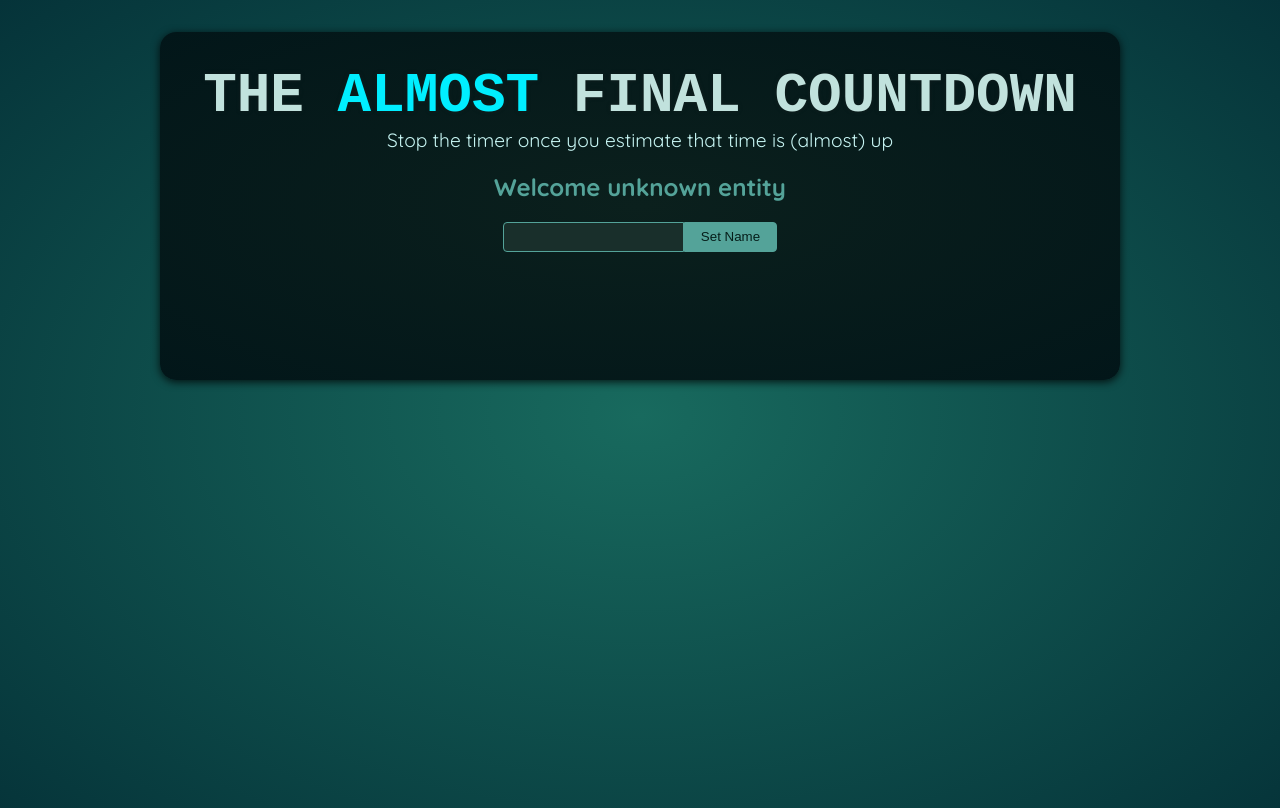
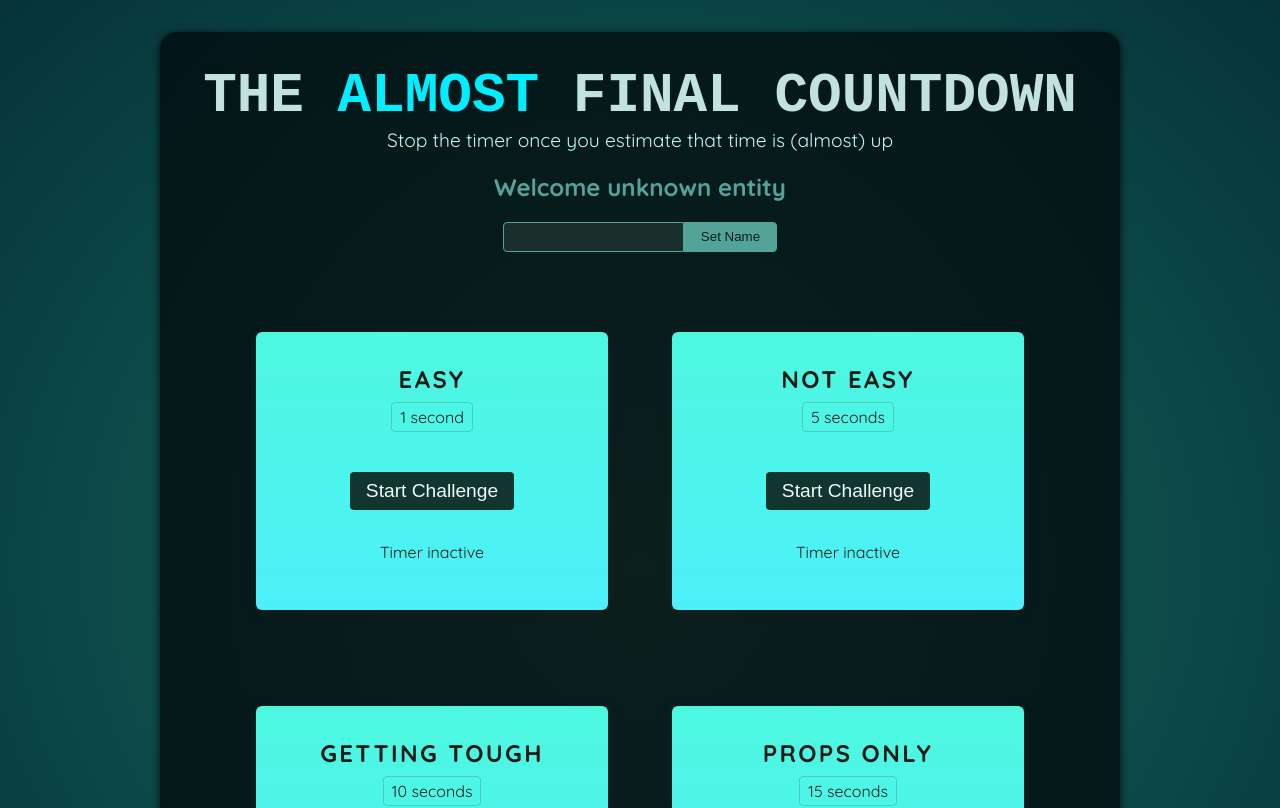
Before and after one commit to Midnajt/reactSkilling, a React (Vite) app: page / in a window 1280 px wide. Shown: the top 808 px of the page. Built offline with nearby package versions, Linux system fonts and the light colour scheme; a web font is replaced by a local one.

Commit message:
practices with refs

```diff
--- a/src/App.jsx
+++ b/src/App.jsx
@@ -1,10 +1,16 @@
 import Player from './components/Player.jsx';
+import TimerChallenge from './components/TimerChallenge.jsx';
 
 function App() {
   return (
     <>
       <Player />
-      <div id="challenges"></div>
+      <div id="challenges">
+        <TimerChallenge title="Easy" targetTime={1}/>
+        <TimerChallenge title="Not easy" targetTime={5}/>
+        <TimerChallenge title="Getting tough" targetTime={10}/>
+        <TimerChallenge title="Props only" targetTime={15}/>
+      </div>
     </>
   );
 }
--- a/src/components/Player.jsx
+++ b/src/components/Player.jsx
@@ -1,23 +1,20 @@
-import {useState} from 'react';
+import {useState, useRef} from 'react';
 
 export default function Player() {
-  const [enteredPlayerName, setEnteredPlayerName] = useState('');
-  const [submitted, setSubmitted] = useState(false);
+  const playerName = useRef();
 
-  const handleChange = (event) => {
-    setSubmitted(false);
-    setEnteredPlayerName(event.target.value);
-  }
+  const [enteredPlayerName, setEnteredPlayerName] = useState(null);
 
   const handleClick = () => {
-    setSubmitted(true);
+    setEnteredPlayerName(playerName.current.value);
+    playerName.current.value = '';
   }
 
   return (
     <section id="player">
-      <h2>Welcome {submitted ? enteredPlayerName : "unknown entity"}</h2>
+      <h2>Welcome {enteredPlayerName ?? "unknown entity"}</h2>
       <p>
-        <input type="text" onChange={handleChange} value={enteredPlayerName}/>
+        <input ref={playerName} type="text"  />
         <button onClick={handleClick}>Set Name</button>
       </p>
     </section>
--- /dev/null
+++ b/src/components/TimerChallenge.jsx
@@ -0,0 +1,36 @@
+import {useState, useRef} from 'react';
+
+export default function TimerChallenge({title, targetTime}){
+    const timer = useRef();
+
+    const [timerStarted, setTimerStarted] = useState(false);
+    const [timerExpired, setTimerExpired] = useState(false);
+
+
+    function handleStart(){
+        timer.current = setTimeout(()=>{
+            setTimerExpired(true);
+        }, targetTime*1000);
+
+        setTimerStarted(true);
+    }
+
+    function handleStop(){
+        clearTimeout(timer.current);
+    }
+
+    return <section className="challenge">
+        <h2>{title}</h2>
+        {timerExpired && <p>You lost!</p>}
+        <p className="challenge-time">
+            {targetTime} second{targetTime > 1 ? 's' : ''}
+        </p>
+        <p>
+            <button onClick={timerStarted ? handleStop : handleStart}>
+            {timerStarted ? "Stop" : "Start"} Challenge</button>
+        </p>
+        <p className={timerStarted ? "active" : undefined}>
+            {timerStarted ? "Time is running ..." : "Timer inactive"}
+        </p>
+    </section>
+}
```
